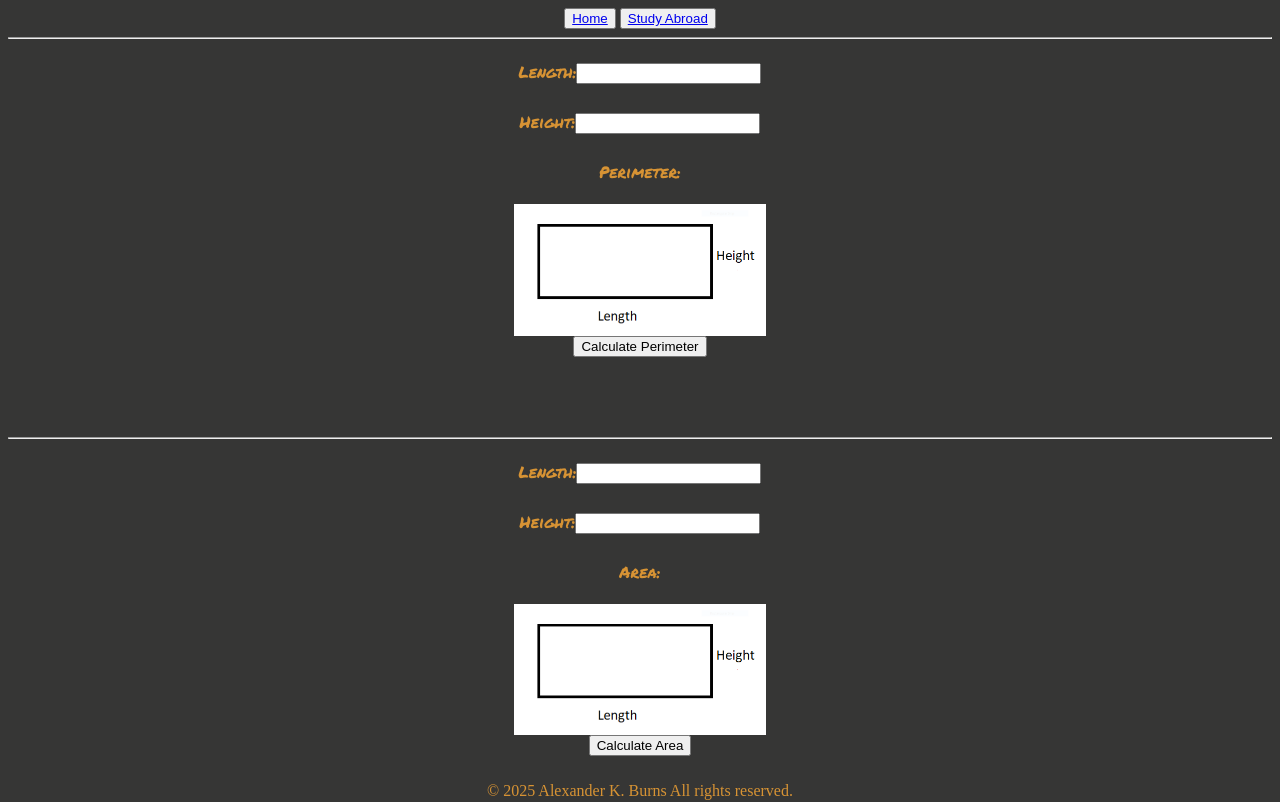
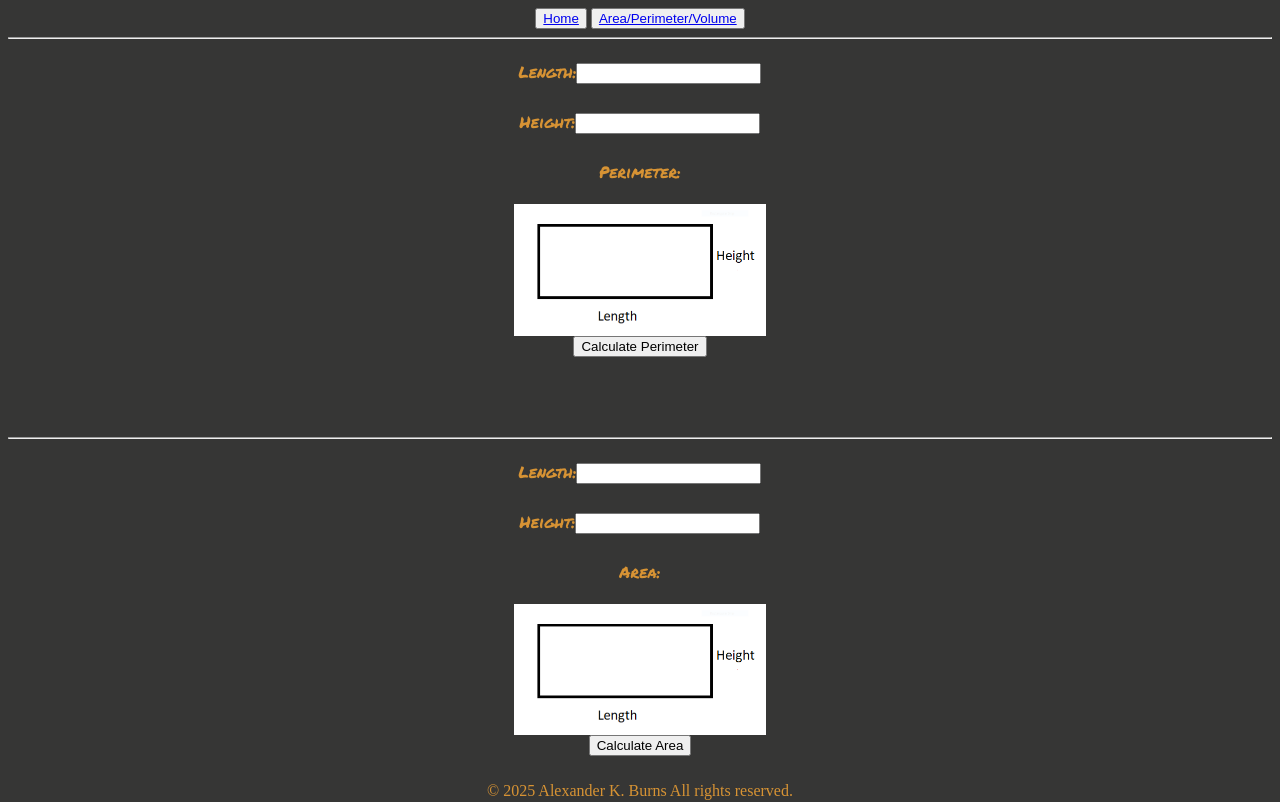
Before and after one commit to EvilDemon44/EvilDemon44.github.io, a plain HTML site: page pages/AreaVolumePerimeter.html in a window 1280 px wide. Shown: the top 802 px of the page. Drawn offline with Linux system fonts and the light colour scheme; a web font is replaced by a local one.

Commit message:
bug fixes

```diff
--- a/pages/AreaVolumePerimeter.html
+++ b/pages/AreaVolumePerimeter.html
@@ -13,7 +13,7 @@
                 <a href="../index.html">Home</a>
             </button>
             <button>
-                <a href="AreaVolumePerimeter.html">Study Abroad</a>
+                <a href="AreaVolumePerimeter.html">Area/Perimeter/Volume</a>
             </button>
         </nav>
     </div>
```
